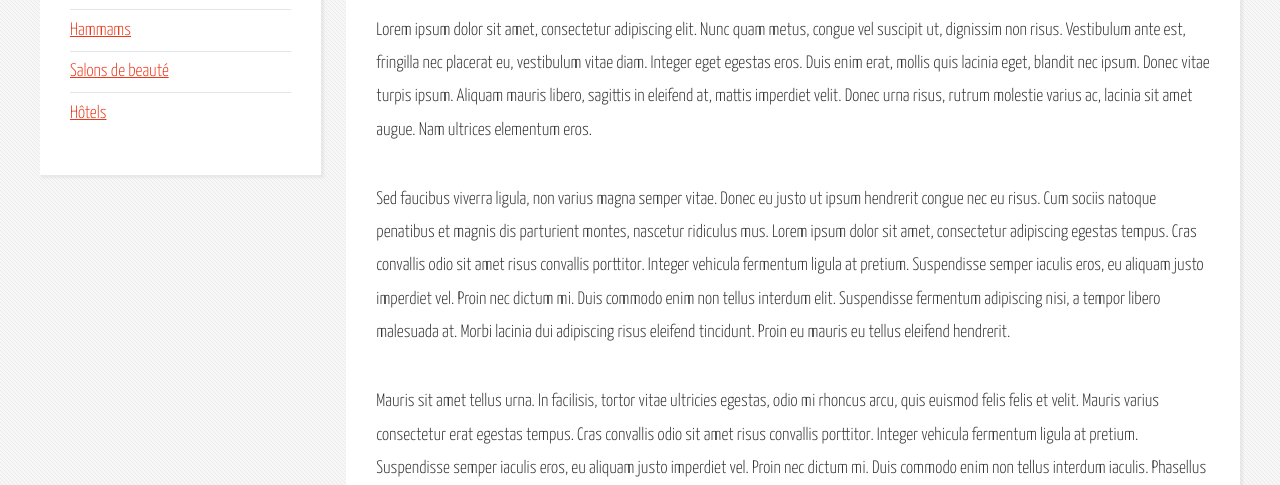
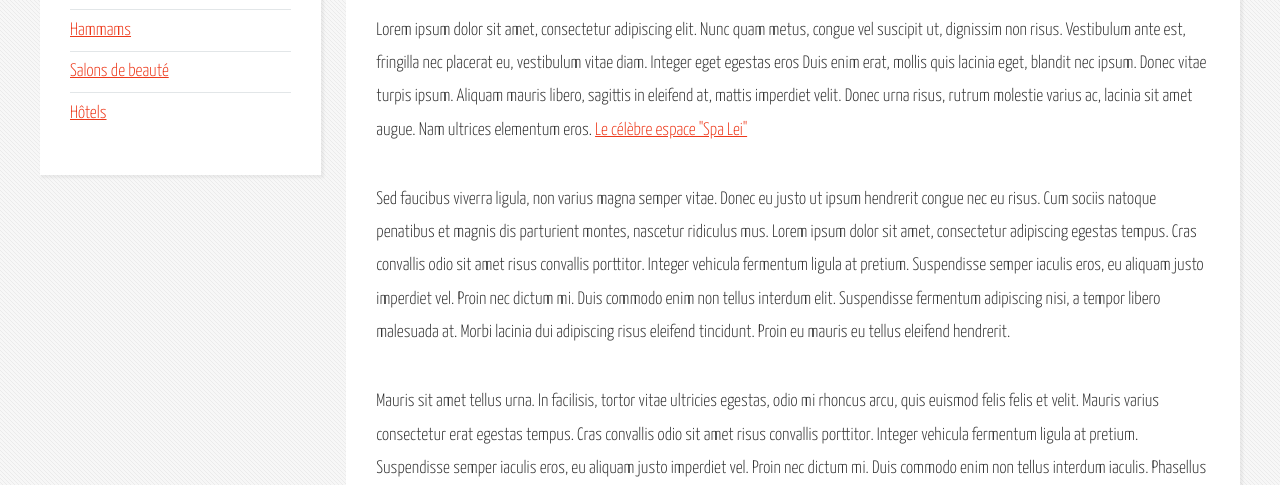
Before and after one commit to sgadois/GuideTouristique, a plain HTML site: page spas.html in a window 1280 px wide. Shown: the part 313-798 px from the top of the page. Drawn offline with Linux system fonts and the light colour scheme.

Commit message:
ajout lien

```diff
--- a/spas.html
+++ b/spas.html
@@ -76,10 +76,11 @@
 										<p>
 											Lorem ipsum dolor sit amet, consectetur adipiscing elit. Nunc quam metus, congue
 											vel suscipit ut, dignissim non risus. Vestibulum ante est, fringilla nec placerat
-											eu, vestibulum vitae diam. Integer eget egestas eros. Duis enim erat, mollis quis
+											eu, vestibulum vitae diam. Integer eget egestas eros Duis enim erat, mollis quis
 											lacinia eget, blandit nec ipsum. Donec vitae turpis ipsum. Aliquam mauris libero,
 											sagittis in eleifend at, mattis imperdiet velit. Donec urna risus, rutrum molestie
 											varius ac, lacinia sit amet augue. Nam ultrices elementum eros.
+											<a href="http://www.spalei.co.kr/">Le célèbre espace "Spa Lei"</a>
 										</p>
 										<p>
 											Sed faucibus viverra ligula, non varius magna semper vitae. Donec eu justo ut ipsum
```
